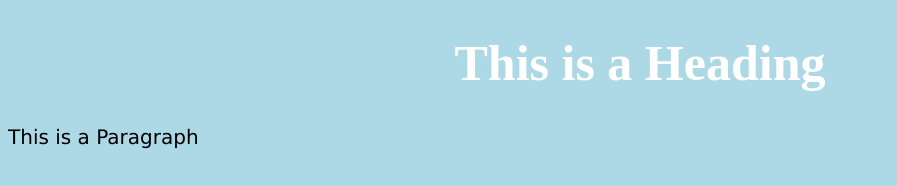
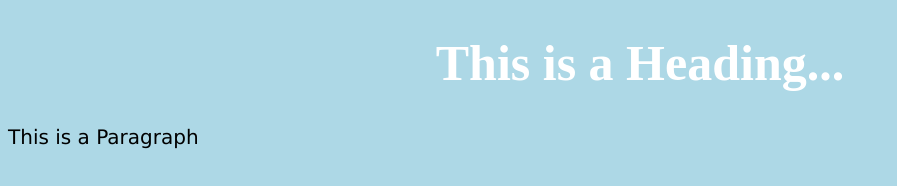
Before and after one commit to Verstka777/project1, a plain HTML site: page web_pages/page2.html in a window 1280 px wide. Shown: the whole page, without its empty margins (0-897 px from the left). Drawn offline with Linux system fonts and the light colour scheme; files that its build step writes are made by us from their sources.

Commit message:
some minor change

```diff
--- a/web_pages/page2.html
+++ b/web_pages/page2.html
@@ -2,12 +2,12 @@
 <html lang="en">
 
 <head>
-	<title>Page 2</title>
+	<title>Page 2222</title>
 	<link rel="stylesheet" href="styles.css">
 </head>
 
 <body>
-	<h1>This is a Heading</h1>
+	<h1>This is a Heading...</h1>
 	<p>This is a Paragraph</p>
 </body>
 
```
